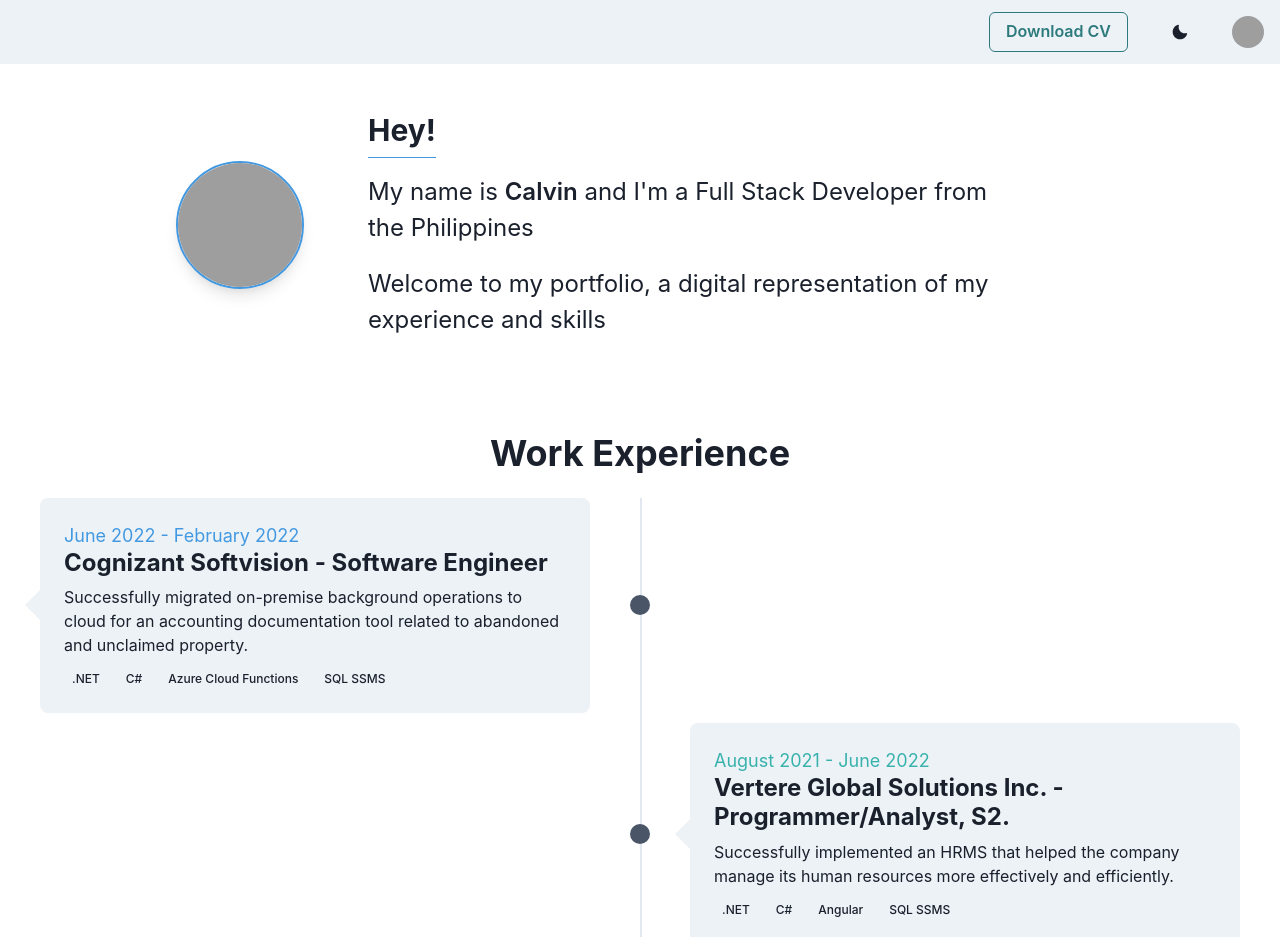
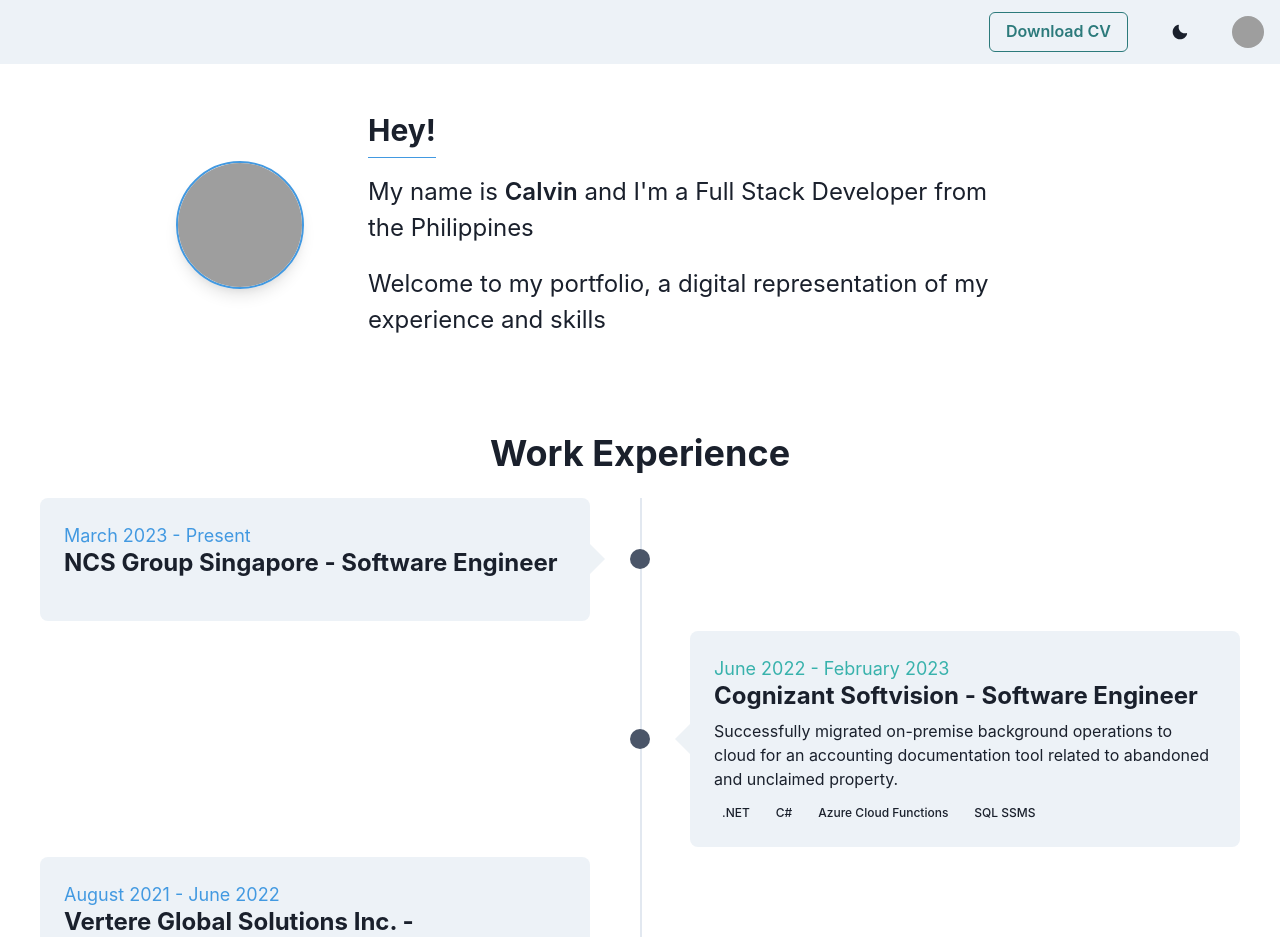
Before and after one commit to calvsssx/calvin-portfolio, a Next.js app: page / in a window 1280 px wide. Shown: the top 937 px of the page. Built offline with nearby package versions, Linux system fonts and the light colour scheme; no server answers; grey boxes are pictures that could not be loaded.

Commit message:
update constant

```diff
--- a/constant/index.tsx
+++ b/constant/index.tsx
@@ -53,7 +53,14 @@ const resume = {
 const milestones = [
   {
     id: 1,
-    date: "June 2022 - February 2022",
+    date: "March 2023 - Present",
+    title: "NCS Group Singapore - Software Engineer",
+    description: ``,
+    stack: [],
+  },
+  {
+    id: 2,
+    date: "June 2022 - February 2023",
     title: "Cognizant Softvision - Software Engineer",
     description: `Successfully migrated on-premise background
       operations to cloud for an accounting
@@ -62,7 +69,7 @@ const milestones = [
     stack: [".NET", "C#", "Azure Cloud Functions", "SQL SSMS"],
   },
   {
-    id: 2,
+    id: 3,
     date: "August 2021 - June 2022",
     title: "Vertere Global Solutions Inc. - Programmer/Analyst, S2.",
     description: `Successfully implemented an HRMS that helped the
@@ -71,7 +78,7 @@ const milestones = [
     stack: [".NET", "C#", "Angular", "SQL SSMS"],
   },
   {
-    id: 3,
+    id: 4,
     date: "July 2019 - June 2021",
     title: "Accenture Inc. - Application Development Analyst",
     description:
@@ -79,7 +86,7 @@ const milestones = [
     stack: [".NET Core", "C#", "SQL SSMS"],
   },
   {
-    id: 4,
+    id: 5,
     date: "August 2018 - December 2018",
     title: "Accenture Inc. - Software Development Intern",
     description:
@@ -87,7 +94,7 @@ const milestones = [
     stack: ["Dialogflow", "Node JS", "Google Cloud Functions"],
   },
   {
-    id: 5,
+    id: 6,
     date: "2015 - 2019",
     title: "Graduated from University of Santo Tomas",
     description:
```
